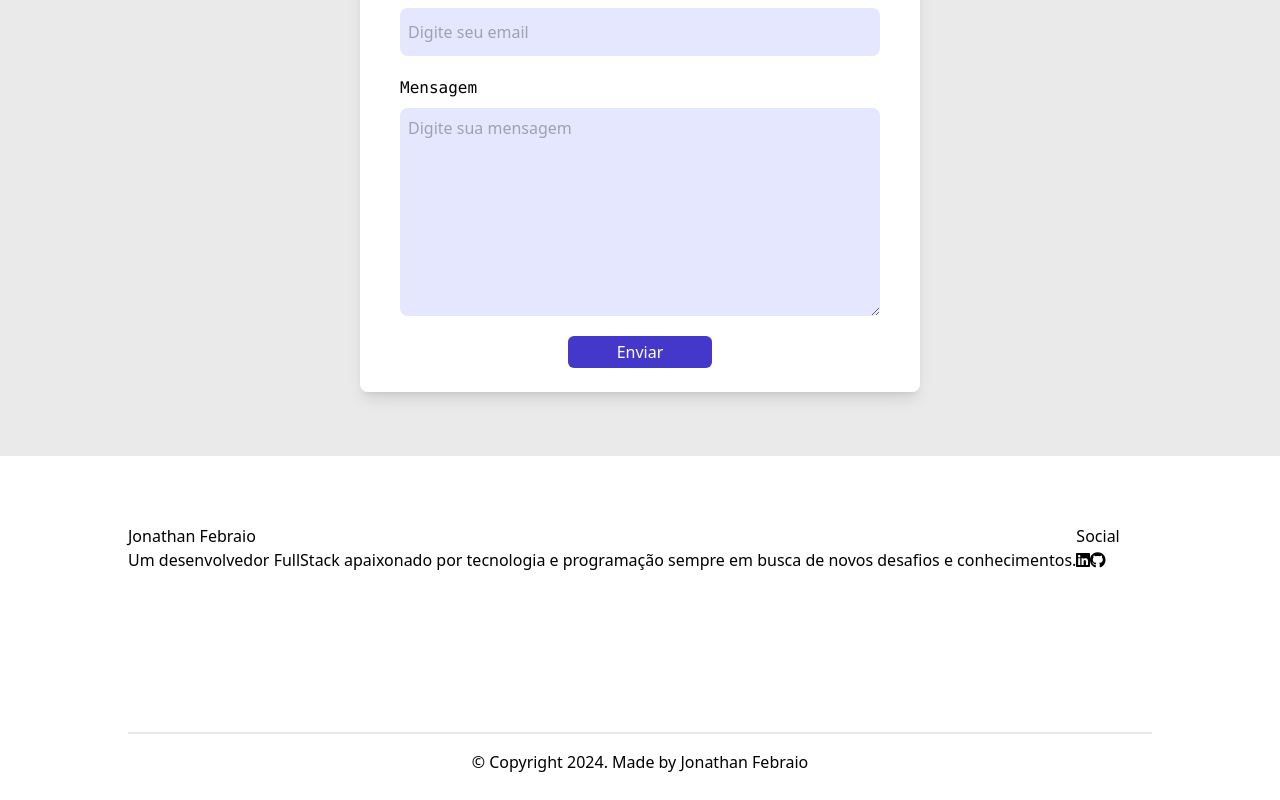
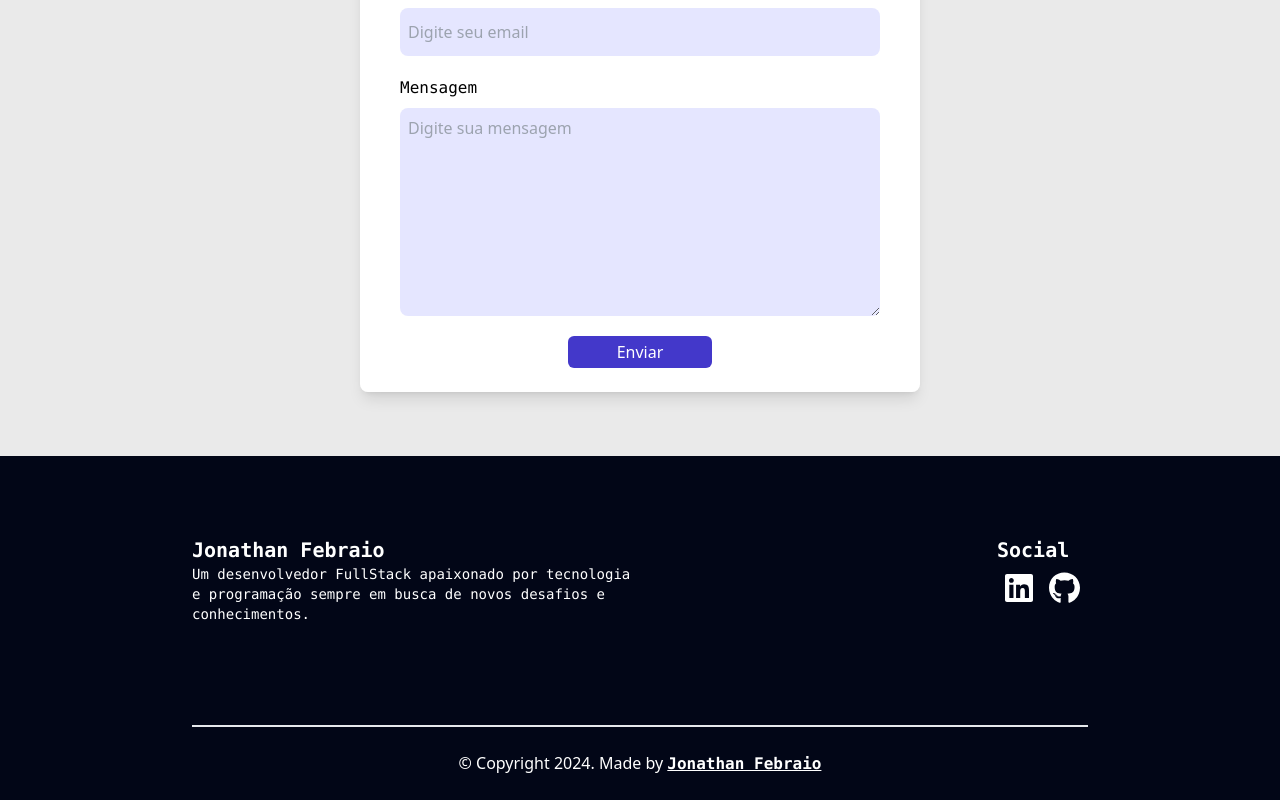
Before and after one commit to JRaamos/portfolio, a React (Vite) app: page / in a window 1280 px wide. Shown: the part 3472-4272 px from the top of the page. Built offline with nearby package versions, Linux system fonts and the light colour scheme.

Commit message:
feat: adiciona stylo ao footer

```diff
--- a/src/components/About.tsx
+++ b/src/components/About.tsx
@@ -66,7 +66,7 @@ function About() {
           </div>
         </section>
       </div>
-      <section className="w-[67vh] m-11 max-lg:w-[100%] mx-6">
+      <section className="w-[67vh] m-11 max-lg:w-[95%] mx-6">
         <h2 className="mx-5 font-serif font-semibold text-3xl">
           Skills
         </h2>
--- a/src/components/Footer.tsx
+++ b/src/components/Footer.tsx
@@ -7,18 +7,21 @@ import { useTranslation } from 'react-i18next';
 function Footer() {
   const { t } = useTranslation();
   return (
-    <div className="h-[40vh] w-full flex flex-col items-center justify-between">
-      <div className="mt-12 w-[80%] flex">
+    <div
+      className="h-[43vh]  flex flex-col items-center
+     justify-between text-white"
+    >
+      <div className="mt-20 w-[70%] flex justify-between">
         <div>
-          <h2>
+          <h2 className="font-mono font-semibold text-xl">
             Jonathan Febraio
           </h2>
-          <p>
+          <p className="max-w-[56vh] w-full font-mono text-sm">
             {t('footerApresentation')}
           </p>
         </div>
-        <div>
-          <h2>
+        <div className="">
+          <h2 className="font-mono font-semibold text-xl">
             Social
           </h2>
           <Link
@@ -28,32 +31,32 @@ function Footer() {
           >
             <FontAwesomeIcon
               icon={ faLinkedin }
-              className=""
+              className="h-8 m-2"
             />
           </Link>
           <Link to="https://github.com/JRaamos" target="_blank" rel="noreferrer">
             <FontAwesomeIcon
               icon={ faGithub }
-              className=""
+              className="h-8 m-2"
             />
           </Link>
         </div>
       </div>
-      <div className="h-16 border-t-2 w-[80%]">
-        <p className="m-4 text-center">
+      <div className="h-18 border-t-2 w-[70%]">
+        <p className="m-6 text-center">
           © Copyright 2024. Made by
           {' '}
           <a
             href="https://jonathan-febrail-dev.vercel.app/"
             target="_blank"
             rel="noreferrer noopener"
-
+            className="transition duration-3 underline
+              font-bold font-mono"
           >
             Jonathan Febraio
           </a>
         </p>
       </div>
-
     </div>
   );
 }
--- a/src/pages/Home.tsx
+++ b/src/pages/Home.tsx
@@ -164,7 +164,7 @@ function Home() {
           </section>
         </section>
       </main>
-      <footer className="w-full mt-5">
+      <footer className="w-full bg-slate-950">
         <Footer />
       </footer>
     </div>
```
